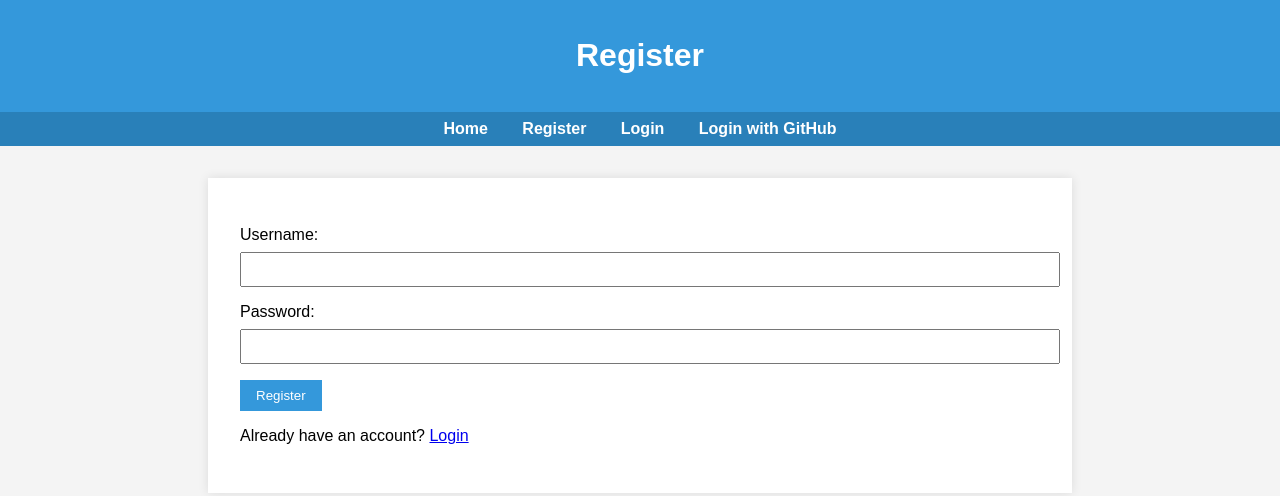
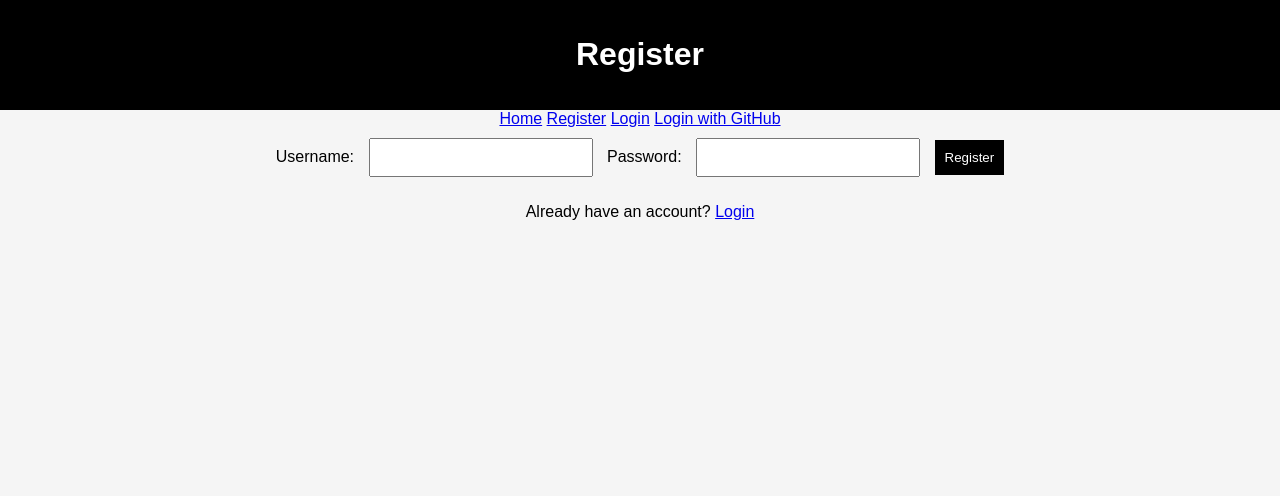
Before and after one commit to sudiptanandan23/ecommerce-demo, a website: page public/register.html in a window 1280 px wide. Drawn offline with Linux system fonts and the light colour scheme.

Commit message:
Update style.css

```diff
--- a/public/style.css
+++ b/public/style.css
@@ -1,10 +1,51 @@
-body { font-family: Arial, sans-serif; background: #f4f4f4; margin: 0; }
-header { background: #3498db; color: #fff; padding: 1rem; text-align: center; }
-nav { background: #2980b9; text-align: center; padding: 0.5rem 0; }
-nav a { color: #fff; margin: 0 15px; text-decoration: none; font-weight: bold; }
-nav a:hover { text-decoration: underline; }
-.container { max-width: 800px; margin: 2rem auto; background: #fff; padding: 2rem; box-shadow: 0 0 10px rgba(0,0,0,0.1);}
-form label { display: block; margin-top: 1rem; }
-form input { width: 100%; padding: 0.5rem; margin-top: 0.5rem; }
-form button { margin-top: 1rem; padding: 0.5rem 1rem; background: #3498db; color: #fff; border: none; cursor: pointer; }
-form button:hover { background: #2980b9; }
+body{
+font-family:Arial;
+margin:0;
+background:#f5f5f5;
+text-align:center;
+}
+
+header{
+background:black;
+color:white;
+padding:15px;
+}
+
+.products{
+display:flex;
+justify-content:center;
+gap:20px;
+flex-wrap:wrap;
+padding:20px;
+}
+
+.card{
+background:white;
+padding:20px;
+border-radius:8px;
+width:200px;
+box-shadow:0 0 5px rgba(0,0,0,0.2);
+}
+
+.card img{
+width:100%;
+}
+
+button{
+background:black;
+color:white;
+border:none;
+padding:10px;
+cursor:pointer;
+margin-top:10px;
+}
+
+button:hover{
+background:#444;
+}
+
+input{
+padding:10px;
+margin:10px;
+width:200px;
+}
```
